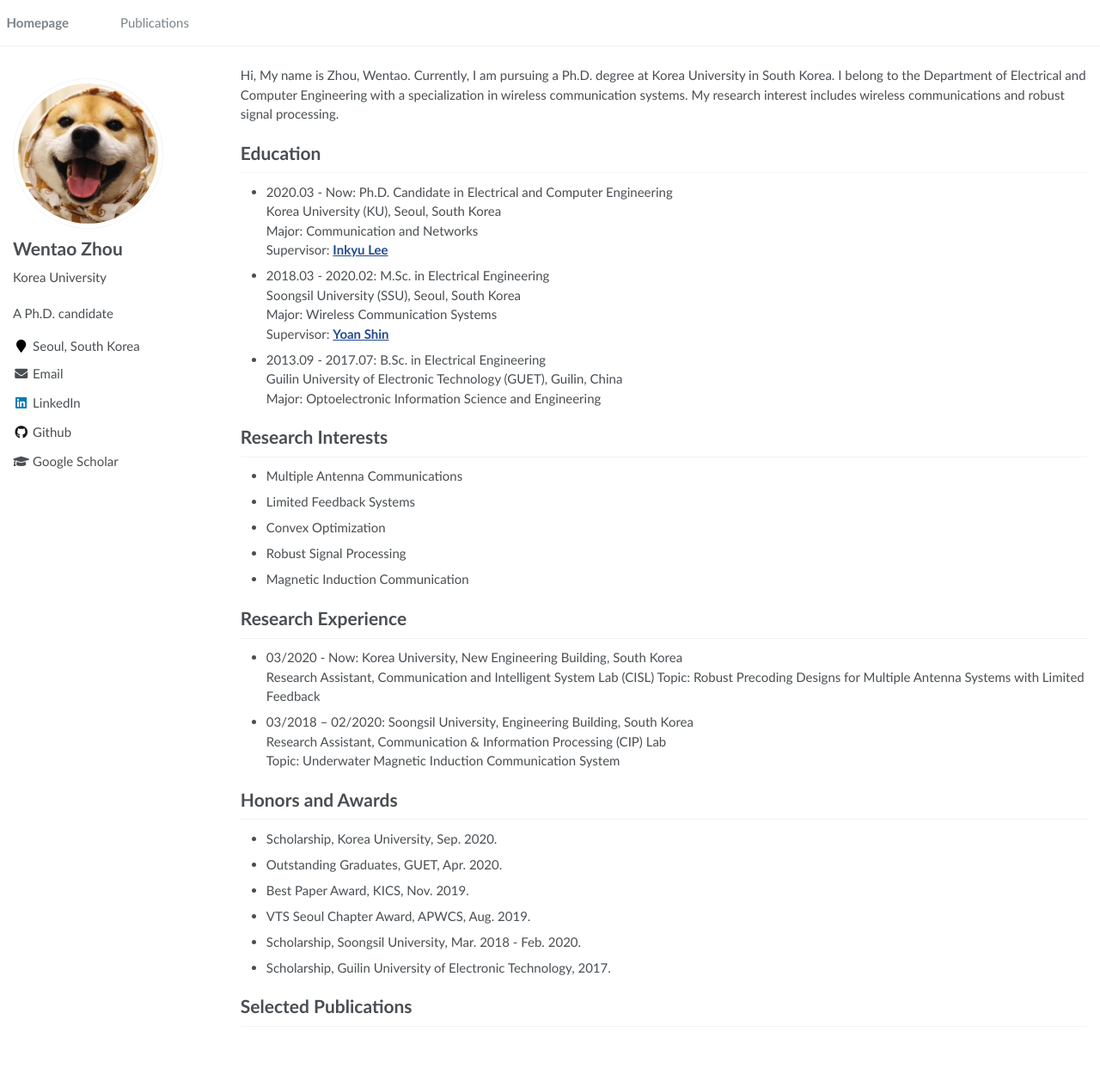
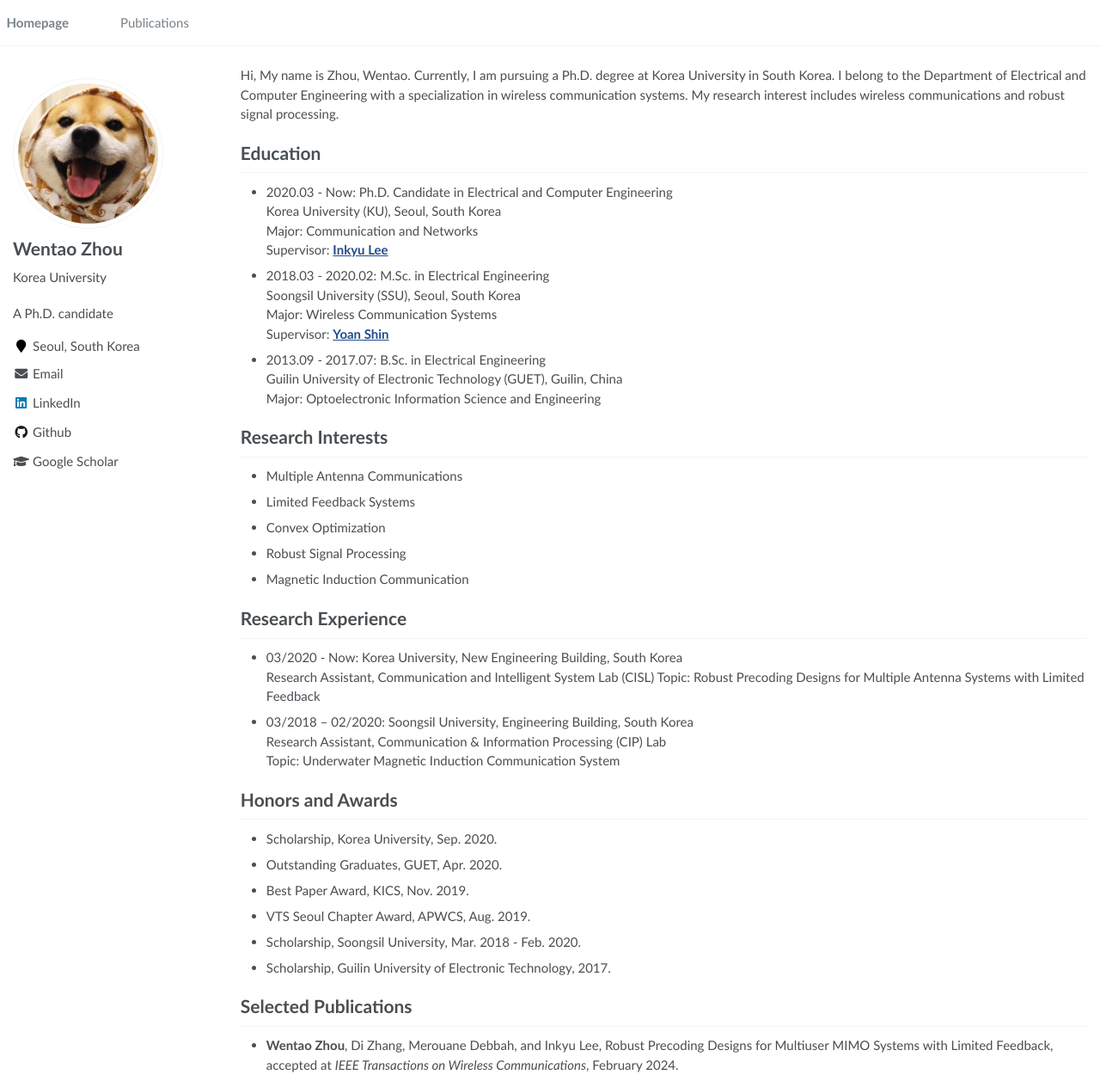
Before and after one commit to zhouwt612/zhouwt612.github.io, a Jekyll site: the page built from _pages/about.md, in a window 1280 px wide and 1264 px high. Shown: the whole window at 86% size. Built offline with Jekyll 4.4.1, drawn with Linux system fonts in a browser that asks for light colours.

Commit message:
Update about.md

```diff
--- a/_pages/about.md
+++ b/_pages/about.md
@@ -64,3 +64,4 @@ Hi, My name is Zhou, Wentao. Currently, I am pursuing a Ph.D. degree at Korea Un
 
 
 # Selected Publications
+- **Wentao Zhou**, Di Zhang, Merouane Debbah, and Inkyu Lee, Robust Precoding Designs for Multiuser MIMO Systems with Limited Feedback, accepted at *IEEE Transactions on Wireless Communications*, February 2024.
```
